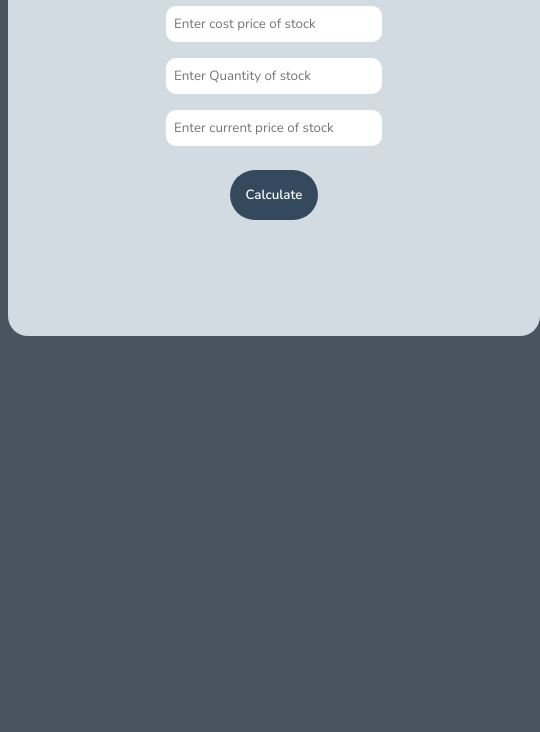
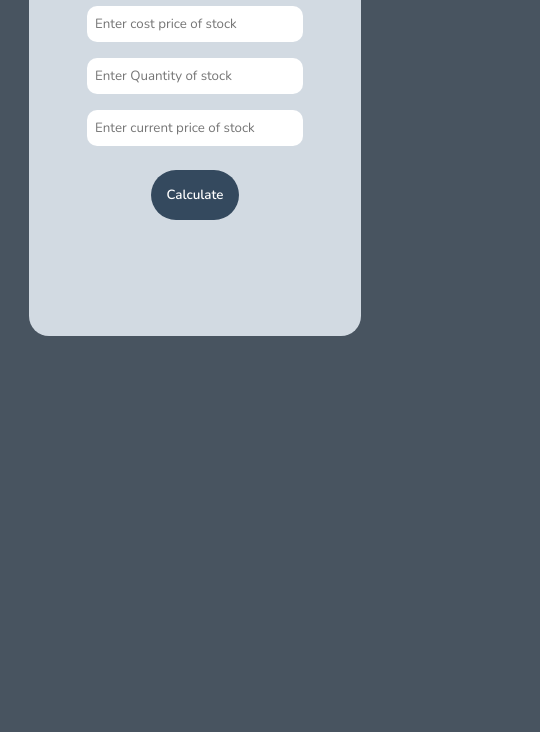
Before and after one commit to aniketkasale/stocksCalc, a plain HTML site: page index.html in a window 390 px wide. Shown: the part 112-844 px from the top of the page, 540 px wide, since content can reach past the window. Drawn offline with nearby package versions, Linux system fonts and the light colour scheme.

Commit message:
responsive

```diff
--- a/style.css
+++ b/style.css
@@ -37,3 +37,11 @@ input{
 #result-div{
     font-weight: 800;
 }
+
+@media screen and (max-width:576px) {
+    .container{
+        max-width: 300px;
+
+    }
+
+}
```
